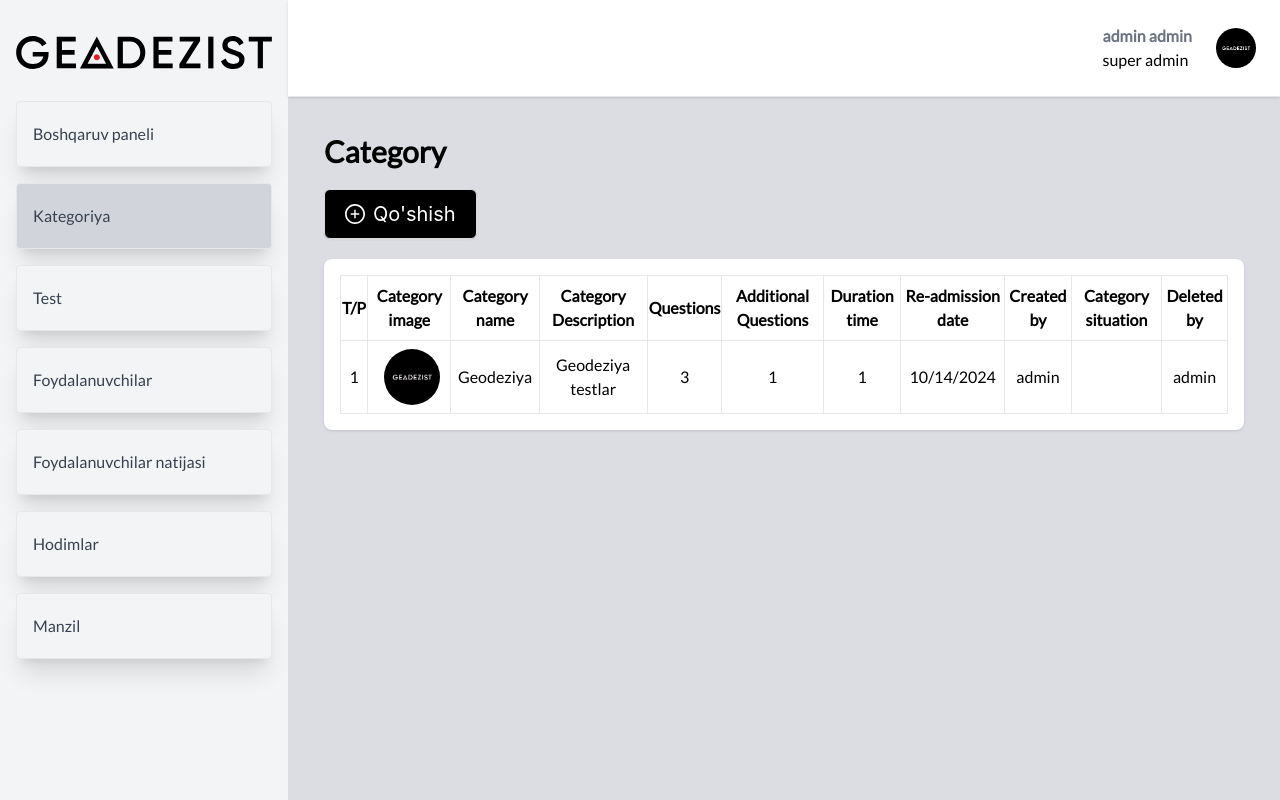
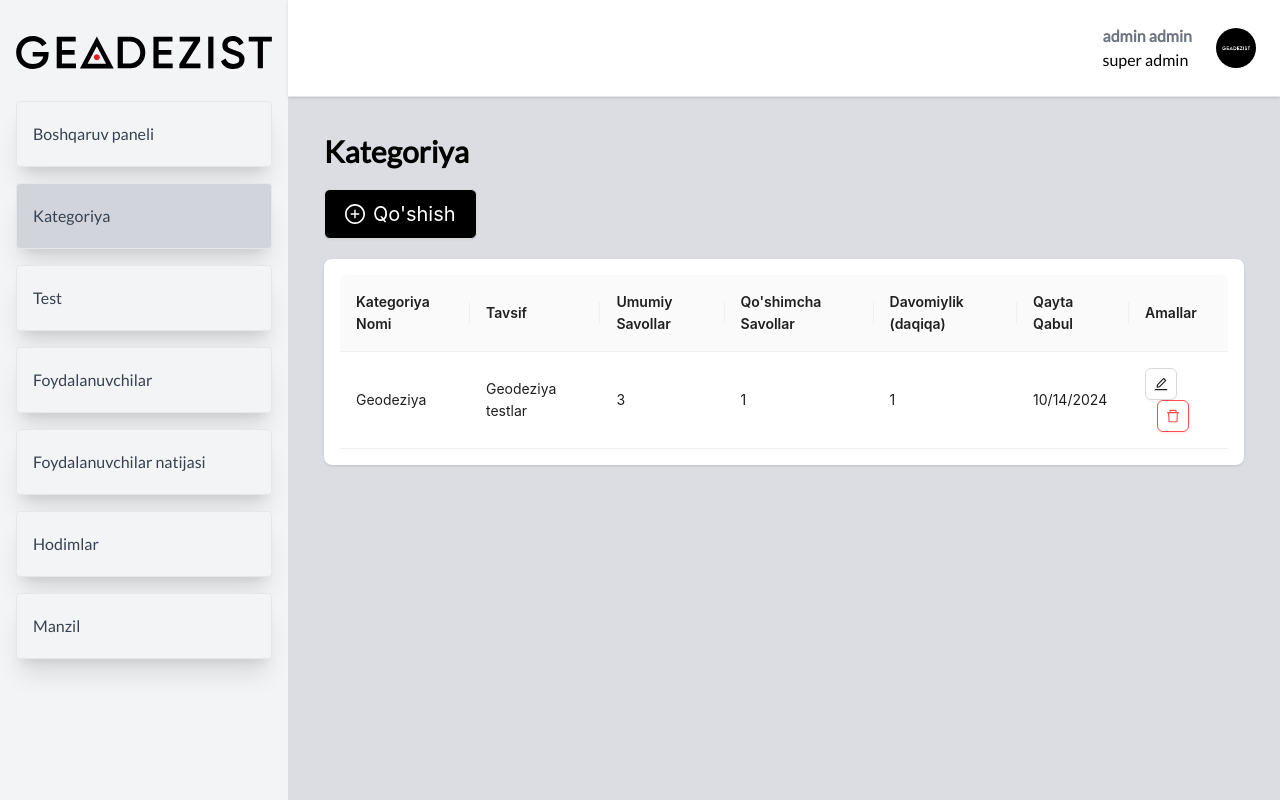
Before and after one commit to jasurhaydarovcode/GEADEZIST, a React (Vite) app: page /category in a window 1280 px wide. Built offline with nearby package versions, Linux system fonts and the light colour scheme.

Commit message:
nimadirlar

```diff
--- /dev/null
+++ b/src/components/Modal/CategoryEditModal.tsx
@@ -0,0 +1,104 @@
+import { Modal, Form, Input, Button, Select } from "antd";
+import { CategoryFormValues } from "@/helpers/types/CategoryFormValues";
+import { useEffect } from "react";
+
+const { Option } = Select;
+
+interface CategoryEditModalProps {
+  visible: boolean;
+  onClose: () => void;
+  onEditCategory: (values: CategoryFormValues) => void;
+  category: CategoryFormValues | null;
+}
+
+const CategoryEditModal: React.FC<CategoryEditModalProps> = ({
+  visible,
+  onClose,
+  onEditCategory,
+  category,
+}) => {
+  const [form] = Form.useForm();
+
+  // Modal ochilganda, kategoriyaga oid ma'lumotlarni formaga yuklash
+  useEffect(() => {
+    if (category) {
+      form.setFieldsValue({
+        categoryName: category.categoryName,
+        categoryType: category.categoryType,
+        description: category.description,
+        totalQuestions: category.totalQuestions,
+        additionalQuestions: category.additionalQuestions,
+        duration: category.duration,
+        retryDate: category.retryDate,
+      });
+    } else {
+      form.resetFields();
+    }
+  }, [category, form]);
+
+  return (
+    <Modal
+      title="Kategoriyani tahrirlash"
+      centered
+      visible={visible}
+      onCancel={onClose}
+      width={600}
+      okText="Saqlash"
+      cancelText="Yopish"
+      maskClosable={false}
+      footer={null} // Form tugmalarini form ichida joylash
+    >
+      <Form
+        form={form}
+        layout="vertical"
+        onFinish={(values: CategoryFormValues) => {
+          onEditCategory(values);
+          onClose();
+        }}
+      >
+        <Form.Item label="Kategoriya turi" name="categoryType">
+          <Select>
+            <Option value="asosiy">Asosiy kategoriya</Option>
+            <Option value="asosiy-bolmagan">Asosiy bo'lmagan kategoriya</Option>
+          </Select>
+        </Form.Item>
+
+        <Form.Item label="Kategoriya nomi" name="categoryName">
+          <Input placeholder="Kategoriya nomini kiriting" />
+        </Form.Item>
+
+        <Form.Item label="Tavsif" name="description">
+          <Input.TextArea placeholder="Tavsifni kiriting" />
+        </Form.Item>
+
+        {form.getFieldValue("categoryType") === "asosiy-bolmagan" && (
+          <>
+            <Form.Item label="Umumiy Savollar" name="totalQuestions">
+              <Input type="number" placeholder="Umumiy savollar sonini kiriting" />
+            </Form.Item>
+
+            <Form.Item label="Qo'shimcha Savollar" name="additionalQuestions">
+              <Input type="number" placeholder="Qo'shimcha savollar sonini kiriting" />
+            </Form.Item>
+
+            <Form.Item label="Davomiylik (daqiqa)" name="duration">
+              <Input type="number" placeholder="Davomiylik (daqiqa)" />
+            </Form.Item>
+
+            <Form.Item label="Qayta qabul qilish sanasi" name="retryDate">
+              <Input type="number" placeholder="Qayta qabul qilish sanasi" />
+            </Form.Item>
+          </>
+        )}
+
+        <Form.Item>
+          <Button type="primary" htmlType="submit">
+            Saqlash
+          </Button>
+        </Form.Item>
+      </Form>
+    </Modal>
+  );
+};
+
+export default CategoryEditModal;
--- a/src/helpers/api/baseUrl.ts
+++ b/src/helpers/api/baseUrl.ts
@@ -2,3 +2,9 @@ export const baseUrl = 'http://164.92.165.18:8090/'
 export const loginUrl = `${baseUrl}auth/login`
 export const getMe = `${baseUrl}user/get/me`
 export const getStaticAll = `${baseUrl}statistic/counts/`
+
+// category
+export const addCategory = `${baseUrl}category/add`
+export const getCategory = `${baseUrl}category/get/all`
+export const deleteCategory = `${baseUrl}category/delete`
+export const updateCategory = `${baseUrl}category/update`
--- a/src/helpers/types/CategoryFormValues.ts
+++ b/src/helpers/types/CategoryFormValues.ts
@@ -1,9 +1,10 @@
+// helpers/types/CategoryFormValues.ts
 export interface CategoryFormValues {
-    categoryType: "asosiy" | "asosiy-bolmagan";  // Buni interfeysda tekshiring
-    categoryName: string; // Kategoriya nomi
-    description: string; // Kategoriya tavsifi
-    totalQuestions: string; // Umumiy savollar
-    additionalQuestions: string; // Qo'shimcha savollar
-    duration: string; // Davomiylik vaqti
-    retryDate: string; // Qayta qabul qilish sanasi
-}
+    categoryName: string;
+    categoryType: 'asosiy' | 'asosiy-bolmagan';
+    description: string;
+    totalQuestions: number;
+    additionalQuestions: number;
+    duration: number;
+    retryDate?: number; // Optional, as it might not be applicable for all categories
+  }
--- a/src/helpers/types/CategoryTableData.ts
+++ b/src/helpers/types/CategoryTableData.ts
@@ -1,14 +1,15 @@
+// helpers/types/CategoryTableData.ts
 export interface CategoryTableData {
     id: string;
-    image: string;
-    categoryType: string; // Yoki boshqa qiymat
+    image: string; // yoki boshqa kerakli tur
+    categoryType: 'asosiy' | 'asosiy-bolmagan';
     name: string;
     description: string;
-    totalQuestions: number; // Yoki string
-    additionalQuestions: number; // Yoki string
-    duration: number; // Yoki string
-    reAdmissionDate: string; // ISO formatida
+    totalQuestions: number;
+    additionalQuestions: number;
+    duration: number;
+    reAdmissionDate: string; // ISO formatdagi sana
     createdBy: string;
-    situation: string; // Ixtiyoriy
-    deletedBy: string; // Ixtiyoriy
-}
+    situation: string;
+    deletedBy: string;
+  }
--- a/src/pages/Category.tsx
+++ b/src/pages/Category.tsx
@@ -1,98 +1,156 @@
+import Layout from "@/components/Dashboard/Layout";
 import CategoryAddModal from "@/components/Modal/CategoryAddModal";
-import Layout from "@/components/Dashboard/Layout";
+import CategoryEditModal from "@/components/Modal/CategoryEditModal"; // Yangi modal importi
 import { geodeziyaLogo } from "@/helpers/imports/images";
-import { CategoryTableData } from '@/helpers/types/CategoryTableData';
-import { CategoryFormValues } from '@/helpers/types/CategoryFormValues';
-import { useState } from 'react';
-import { v4 as uuidv4 } from 'uuid';
+import { CategoryTableData } from "@/helpers/types/CategoryTableData";
+import { CategoryFormValues } from "@/helpers/types/CategoryFormValues";
+import { Table, Button, Popconfirm } from "antd";
+import { useState } from "react";
+import { v4 as uuidv4 } from "uuid";
+import { EditOutlined, DeleteOutlined } from "@ant-design/icons";
 
 const Category: React.FC = () => {
   const [categories, setCategories] = useState<CategoryTableData[]>([
     {
       id: uuidv4(),
       image: geodeziyaLogo,
-            categoryType: 'asosiy',
-            name: 'Geodeziya',
-            description: 'Geodeziya testlar',
+      categoryType: "asosiy",
+      name: "Geodeziya",
+      description: "Geodeziya testlar",
       totalQuestions: 3,
       additionalQuestions: 1,
       duration: 1,
       reAdmissionDate: new Date().toISOString(),
-            createdBy: 'admin',
-            situation: '',
-            deletedBy: 'admin',
+      createdBy: "admin",
+      situation: "",
+      deletedBy: "admin",
     },
   ]);
 
+  // Modalni ko'rsatish va holatini boshqarish
+  const [editModalVisible, setEditModalVisible] = useState(false);
+  const [categoryToEdit, setCategoryToEdit] = useState<CategoryTableData | null>(null);
+
+  // Yangi kategoriya qo'shish funksiyasi
   const handleAddCategory = (newCategory: CategoryTableData) => {
     setCategories([...categories, newCategory]);
   };
 
+  // Kategoriya o'chirish funksiyasi
+  const handleDeleteCategory = (id: string) => {
+    setCategories(categories.filter((category) => category.id !== id));
+  };
 
+  // Tahrirlash modalini ochish
+  const handleEditCategory = (id: string) => {
+    const category = categories.find((cat) => cat.id === id);
+    if (category) {
+      setCategoryToEdit(category);
+      setEditModalVisible(true);
+    }
+  };
+
+  // O'zgarishlarni saqlash
+  const handleUpdateCategory = (updatedCategory: CategoryFormValues) => {
+    if (categoryToEdit) {
+      setCategories(categories.map(cat =>
+        cat.id === categoryToEdit.id
+          ? { ...cat, ...updatedCategory, image: cat.image, reAdmissionDate: cat.reAdmissionDate, createdBy: cat.createdBy, situation: cat.situation, deletedBy: cat.deletedBy }
+          : cat
+      ));
+      setEditModalVisible(false); // Modalni yopish
+    }
+  };
+
+  const columns = [
+    {
+      title: "Kategoriya Nomi",
+      dataIndex: "name",
+      key: "name",
+    },
+    {
+      title: "Tavsif",
+      dataIndex: "description",
+      key: "description",
+    },
+    {
+      title: "Umumiy Savollar",
+      dataIndex: "totalQuestions",
+      key: "totalQuestions",
+    },
+    {
+      title: "Qo'shimcha Savollar",
+      dataIndex: "additionalQuestions",
+      key: "additionalQuestions",
+    },
+    {
+      title: "Davomiylik (daqiqa)",
+      dataIndex: "duration",
+      key: "duration",
+    },
+    {
+      title: "Qayta Qabul",
+      dataIndex: "reAdmissionDate",
+      key: "reAdmissionDate",
+      render: (text: string) => new Date(text).toLocaleDateString(),
+    },
+    {
+      title: "Amallar",
+      key: "actions",
+      render: (_text: any, record: CategoryTableData) => (
+        <div className="space-x-3">
+          <Button
+            icon={<EditOutlined />}
+            onClick={() => handleEditCategory(record.id)}
+          />
+          <Popconfirm
+            title="Haqiqatan ham o'chirmoqchimisiz?"
+            onConfirm={() => handleDeleteCategory(record.id)}
+            okText="Ha"
+            cancelText="Yo'q"
+          >
+            <Button icon={<DeleteOutlined />} danger />
+          </Popconfirm>
+        </div>
+      ),
+    },
+  ];
 
   return (
     <Layout>
       <div className="p-5 space-y-5">
         <div className="pagename">
-                    <h1 className="font-semibold text-3xl">Category</h1>
+          <h1 className="font-semibold text-3xl">Kategoriya</h1>
         </div>
-                <CategoryAddModal onAddCategory={(formValues: CategoryFormValues) => {
+        <CategoryAddModal
+          onAddCategory={(formValues: CategoryFormValues) => {
             const newCategory: CategoryTableData = {
               id: uuidv4(),
+              name: formValues.categoryName,
               ...formValues,
-                        totalQuestions: Number(formValues.totalQuestions), // totalQuestions ni number ga o'zgartirish
-                        image: '',
-                        name: formValues.categoryName,
-                        categoryType: formValues.categoryType as "asosiy" | "asosiy-bolmagan",
+              image: geodeziyaLogo,
               reAdmissionDate: new Date().toISOString(),
-                        createdBy: 'admin',
-                        situation: '',
-                        deletedBy: '',
-                        additionalQuestions: parseInt(formValues.additionalQuestions, 10),
-                        duration: Number(formValues.duration),
+              createdBy: "admin",
+              situation: "",
+              deletedBy: "",
             };
             handleAddCategory(newCategory);
-                }} />
+          }}
+        />
         <div className="bg-white shadow rounded-lg p-4 overflow-x-auto">
-                    <table className="min-w-full bg-white border">
-                        <thead>
-                            <tr>
-                                <th className="py-2 border">T/P</th>
-                                <th className="py-2 border">Category image</th>
-                                <th className="py-2 border">Category name</th>
-                                <th className="py-2 border">Category Description</th>
-                                <th className="py-2 border">Questions</th>
-                                <th className="py-2 border">Additional Questions</th>
-                                <th className="py-2 border">Duration time</th>
-                                <th className="py-2 border">Re-admission date</th>
-                                <th className="py-2 border">Created by</th>
-                                <th className="py-2 border">Category situation</th>
-                                <th className="py-2 border">Deleted by</th>
-                            </tr>
-                        </thead>
-                        <tbody>
-                            {categories.map((category, index) => (
-                                <tr key={category.id}>
-                                    <td className="py-2 border text-center">{index + 1}</td>
-                                    <td className="py-2 border text-center pl-4">
-                                        <img src={category.image} className="w-14 h-14 rounded-full" alt="logo" />
-                                    </td>
-                                    <td className="py-2 border text-center">{category.name}</td>
-                                    <td className="py-2 border text-center">{category.description}</td>
-                                    <td className="py-2 border text-center">{category.totalQuestions}</td>
-                                    <td className="py-2 border text-center">{category.additionalQuestions}</td>
-                                    <td className="py-2 border text-center">{category.duration}</td>
-                                    <td className="py-2 border text-center">
-                                        {new Date(category.reAdmissionDate).toLocaleDateString()}
-                                    </td>
-                                    <td className="py-2 border text-center">{category.createdBy}</td>
-                                    <td className="py-2 border text-center">{category.situation}</td>
-                                    <td className="py-2 border text-center">{category.deletedBy}</td>
-                                </tr>
-                            ))}
-                        </tbody>
-                    </table>
+          <Table
+            dataSource={categories}
+            columns={columns}
+            rowKey={(record) => record.id}
+            pagination={false}
+          />
         </div>
+        <CategoryEditModal
+          visible={editModalVisible}
+          onClose={() => setEditModalVisible(false)}
+          onEditCategory={handleUpdateCategory} // O'zgarishlarni saqlash funksiyasi
+          category={categoryToEdit as CategoryFormValues | null} // To'g'ri tipdagi qiymat
+        />
       </div>
     </Layout>
   );
```
Also changed, not shown: src/components/Modal/CategoryAddModal.tsx (+23 -24 lines). Lines whose indentation alone changed are shown as unchanged.
